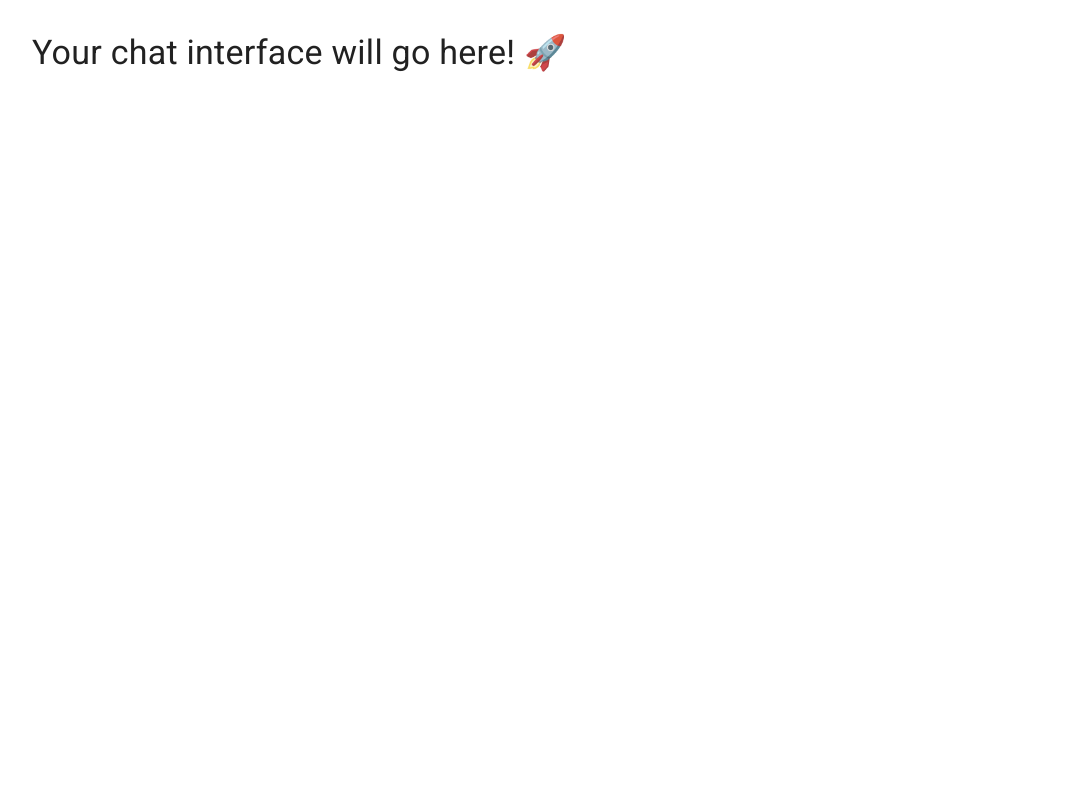
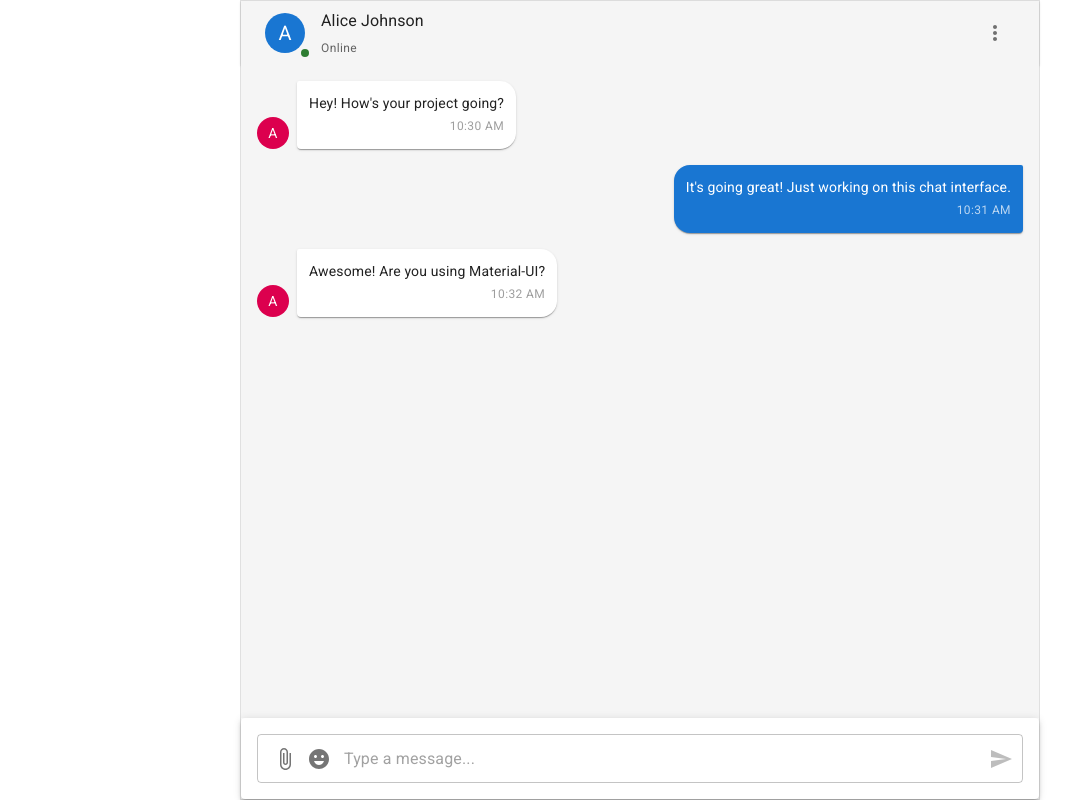
Before and after one commit to OrangCorp/orang-chat, a React app in the folder frontend/: page / in a window 1280 px wide. Shown: the whole page, without its empty margins (0-1072 px from the left). Built offline with nearby package versions, Linux system fonts and the light colour scheme; the HTML template or start-up script is replaced by a standard one.

Commit message:
actually a crappy chat thing

```diff
--- a/frontend/src/components/ChatInterface.jsx
+++ b/frontend/src/components/ChatInterface.jsx
@@ -9,22 +9,217 @@ import {
   AppBar,
   Toolbar,
   Badge,
+  InputAdornment,
 } from '@mui/material';
-import { Send as SendIcon } from '@mui/icons-material';
+import {
+  Send as SendIcon,
+  AttachFile as AttachFileIcon,
+  EmojiEmotions as EmojiIcon,
+  MoreVert as MoreVertIcon,
+} from '@mui/icons-material';
 
 const ChatInterface = () => {
-  const [messages, setMessages] = useState([]);
+  const [messages, setMessages] = useState([
+    {
+      id: 1,
+      text: "Hey! How's your project going?",
+      sender: 'Alice',
+      timestamp: '10:30 AM',
+      isMe: false,
+      avatar: 'A',
+    },
+    {
+      id: 2,
+      text: "It's going great! Just working on this chat interface.",
+      sender: 'Me',
+      timestamp: '10:31 AM',
+      isMe: true,
+      avatar: 'Me',
+    },
+    {
+      id: 3,
+      text: 'Awesome! Are you using Material-UI?',
+      sender: 'Alice',
+      timestamp: '10:32 AM',
+      isMe: false,
+      avatar: 'A',
+    },
+  ]);
+
   const [newMessage, setNewMessage] = useState('');
 
-  // ... rest of the chat interface code from my previous message ...
-  // (I'll keep this concise since we already covered it)
+  const handleSendMessage = () => {
+    if (newMessage.trim()) {
+      const message = {
+        id: messages.length + 1,
+        text: newMessage,
+        sender: 'Me',
+        timestamp: new Date().toLocaleTimeString([], {
+          hour: '2-digit',
+          minute: '2-digit'
+        }),
+        isMe: true,
+        avatar: 'Me',
+      };
+      setMessages([...messages, message]);
+      setNewMessage('');
+    }
+  };
+
+  const handleKeyPress = (e) => {
+    if (e.key === 'Enter' && !e.shiftKey) {
+      e.preventDefault();
+      handleSendMessage();
+    }
+  };
 
   return (
-    <Box sx={{ height: '100vh', display: 'flex', flexDirection: 'column' }}>
-      {/* Your chat UI here */}
-      <Typography variant="h4" sx={{ p: 4 }}>
-        Your chat interface will go here! 🚀
-      </Typography>
+    <Box sx={{
+      height: '100vh',
+      display: 'flex',
+      flexDirection: 'column',
+      maxWidth: '800px',
+      margin: '0 auto',
+      border: '1px solid #e0e0e0',
+    }}>
+      {/* Header */}
+      <AppBar position="static" color="default" elevation={1}>
+        <Toolbar>
+          <Badge
+            color="success"
+            variant="dot"
+            anchorOrigin={{
+              vertical: 'bottom',
+              horizontal: 'right',
+            }}
+          >
+            <Avatar sx={{ bgcolor: 'primary.main' }}>A</Avatar>
+          </Badge>
+          <Box sx={{ ml: 2, flex: 1 }}>
+            <Typography variant="subtitle1">Alice Johnson</Typography>
+            <Typography variant="caption" color="text.secondary">
+              Online
+            </Typography>
+          </Box>
+          <IconButton>
+            <MoreVertIcon />
+          </IconButton>
+        </Toolbar>
+      </AppBar>
+
+      {/* Messages Area */}
+      <Box sx={{
+        flex: 1,
+        overflow: 'auto',
+        p: 2,
+        bgcolor: '#f5f5f5',
+        display: 'flex',
+        flexDirection: 'column',
+      }}>
+        {messages.map((message) => (
+          <Box
+            key={message.id}
+            sx={{
+              display: 'flex',
+              justifyContent: message.isMe ? 'flex-end' : 'flex-start',
+              mb: 2,
+            }}
+          >
+            <Box
+              sx={{
+                display: 'flex',
+                flexDirection: message.isMe ? 'row-reverse' : 'row',
+                alignItems: 'flex-end',
+                maxWidth: '70%',
+              }}
+            >
+              {!message.isMe && (
+                <Avatar
+                  sx={{
+                    width: 32,
+                    height: 32,
+                    mr: 1,
+                    bgcolor: 'secondary.main',
+                    fontSize: '0.875rem',
+                  }}
+                >
+                  {message.avatar}
+                </Avatar>
+              )}
+              <Paper
+                elevation={1}
+                sx={{
+                  p: 1.5,
+                  bgcolor: message.isMe ? 'primary.main' : 'background.paper',
+                  color: message.isMe ? 'white' : 'text.primary',
+                  borderRadius: 2,
+                  borderTopRightRadius: message.isMe ? 2 : 16,
+                  borderTopLeftRadius: !message.isMe ? 2 : 16,
+                  borderBottomRightRadius: message.isMe ? 4 : 16,
+                  borderBottomLeftRadius: !message.isMe ? 4 : 16,
+                }}
+              >
+                <Typography variant="body2">{message.text}</Typography>
+                <Typography
+                  variant="caption"
+                  sx={{
+                    display: 'block',
+                    textAlign: 'right',
+                    mt: 0.5,
+                    color: message.isMe ? 'rgba(255,255,255,0.7)' : 'text.disabled',
+                  }}
+                >
+                  {message.timestamp}
+                </Typography>
+              </Paper>
+            </Box>
+          </Box>
+        ))}
+      </Box>
+
+      {/* Input Area */}
+      <Paper elevation={3} sx={{ p: 2 }}>
+        <TextField
+          fullWidth
+          multiline
+          maxRows={4}
+          placeholder="Type a message..."
+          value={newMessage}
+          onChange={(e) => setNewMessage(e.target.value)}
+          onKeyPress={handleKeyPress}
+          variant="outlined"
+          size="small"
+          InputProps={{
+            startAdornment: (
+              <InputAdornment position="start">
+                <IconButton size="small" edge="start">
+                  <AttachFileIcon />
+                </IconButton>
+                <IconButton size="small">
+                  <EmojiIcon />
+                </IconButton>
+              </InputAdornment>
+            ),
+            endAdornment: (
+              <InputAdornment position="end">
+                <IconButton
+                  color="primary"
+                  onClick={handleSendMessage}
+                  disabled={!newMessage.trim()}
+                  edge="end"
+                >
+                  <SendIcon />
+                </IconButton>
+              </InputAdornment>
+            ),
+            sx: {
+              '& .MuiInputBase-input': {
+                pr: 1,
+              },
+            },
+          }}
+        />
+      </Paper>
     </Box>
   );
 };
```
